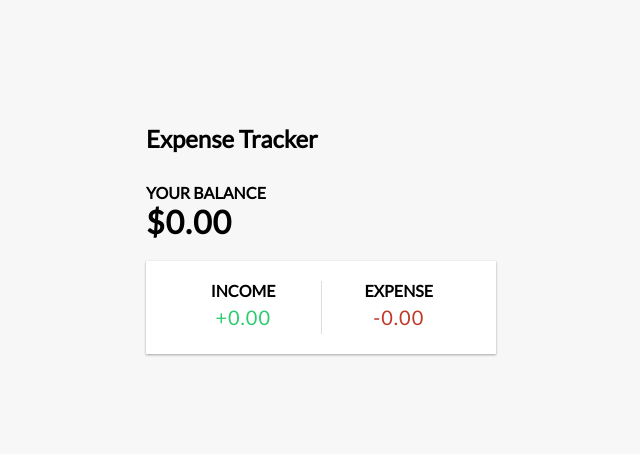
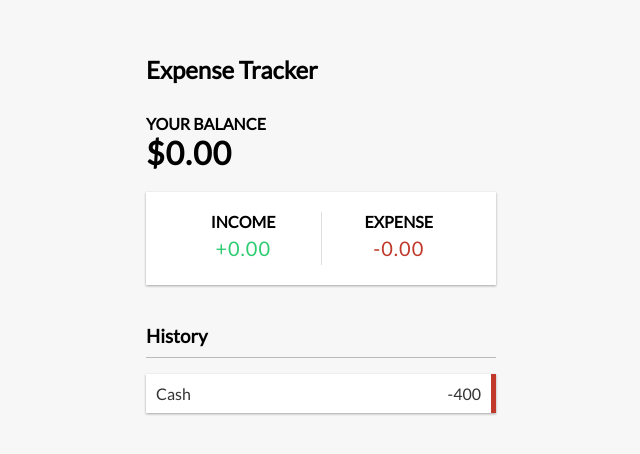
Before and after one commit to albertohuerta22/expense-tracker-react-tutorialTraversy, a React (Create React App) app: page / in a window 1280 px wide. Shown: the part 156-610 px from the top of the page, without its empty margins (319-959 px from the left). Built offline with nearby package versions, Linux system fonts and the light colour scheme.

Commit message:
added transaction list component

```diff
--- a/src/App.js
+++ b/src/App.js
@@ -1,6 +1,7 @@
 import { Header } from './components/Header';
 import { Balance } from './components/Balance';
 import { IncomeExpenses } from './components/IncomeExpenses';
+import { TransactionList } from './components/TransactionList';
 import './App.css';
 
 function App() {
@@ -10,6 +11,7 @@
       <div className="container">
         <Balance />
         <IncomeExpenses />
+        <TransactionList />
       </div>
     </div>
   );
--- /dev/null
+++ b/src/components/TransactionList.js
@@ -0,0 +1,15 @@
+import React from 'react';
+
+export const TransactionList = () => {
+  return (
+    <>
+      <h3>History</h3>
+      <ul id="list" className="list">
+        <li className="minus">
+          Cash <span>-400</span>
+          <button className="delete-btn">x</button>
+        </li>
+      </ul>
+    </>
+  );
+};
```
